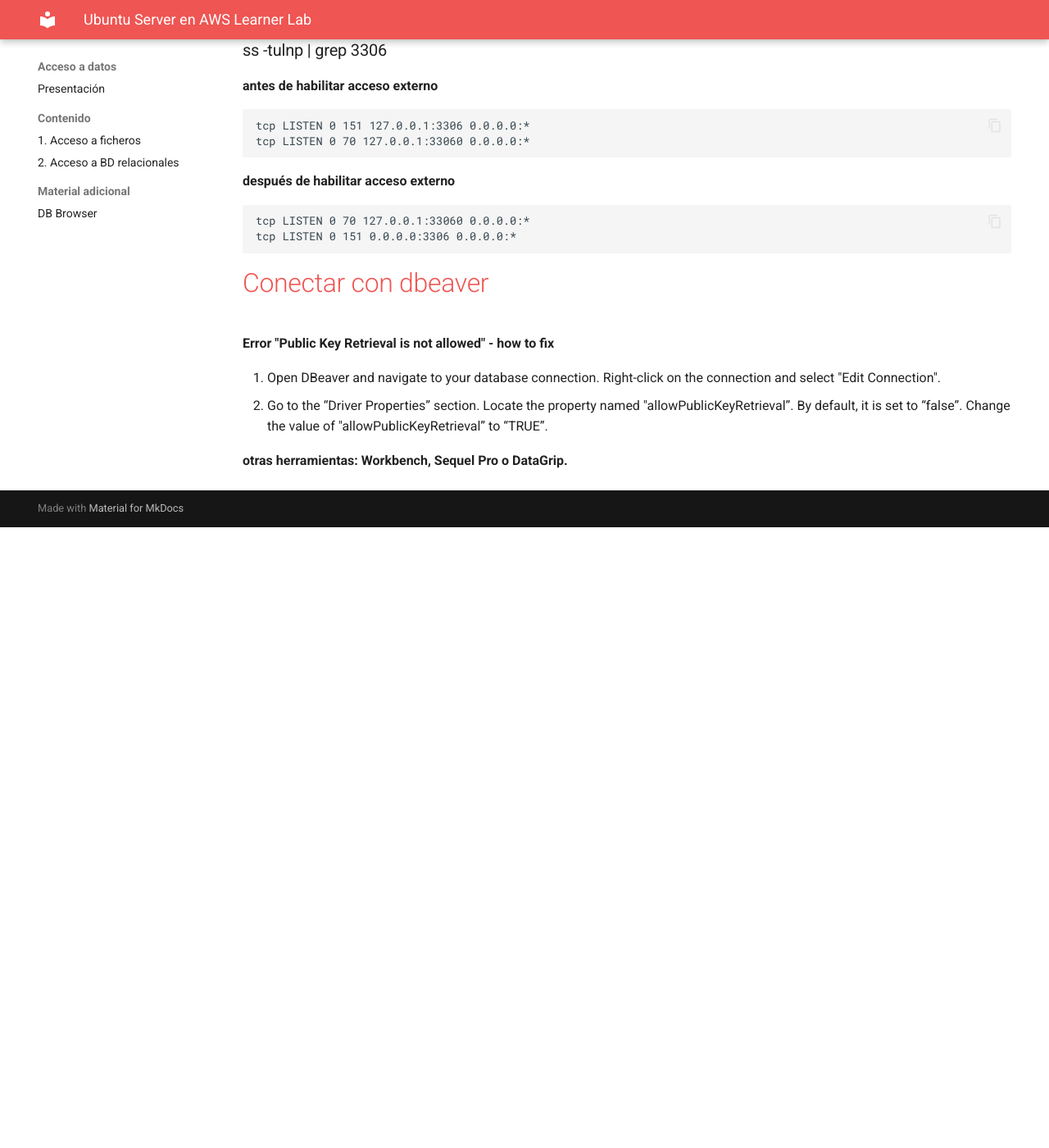
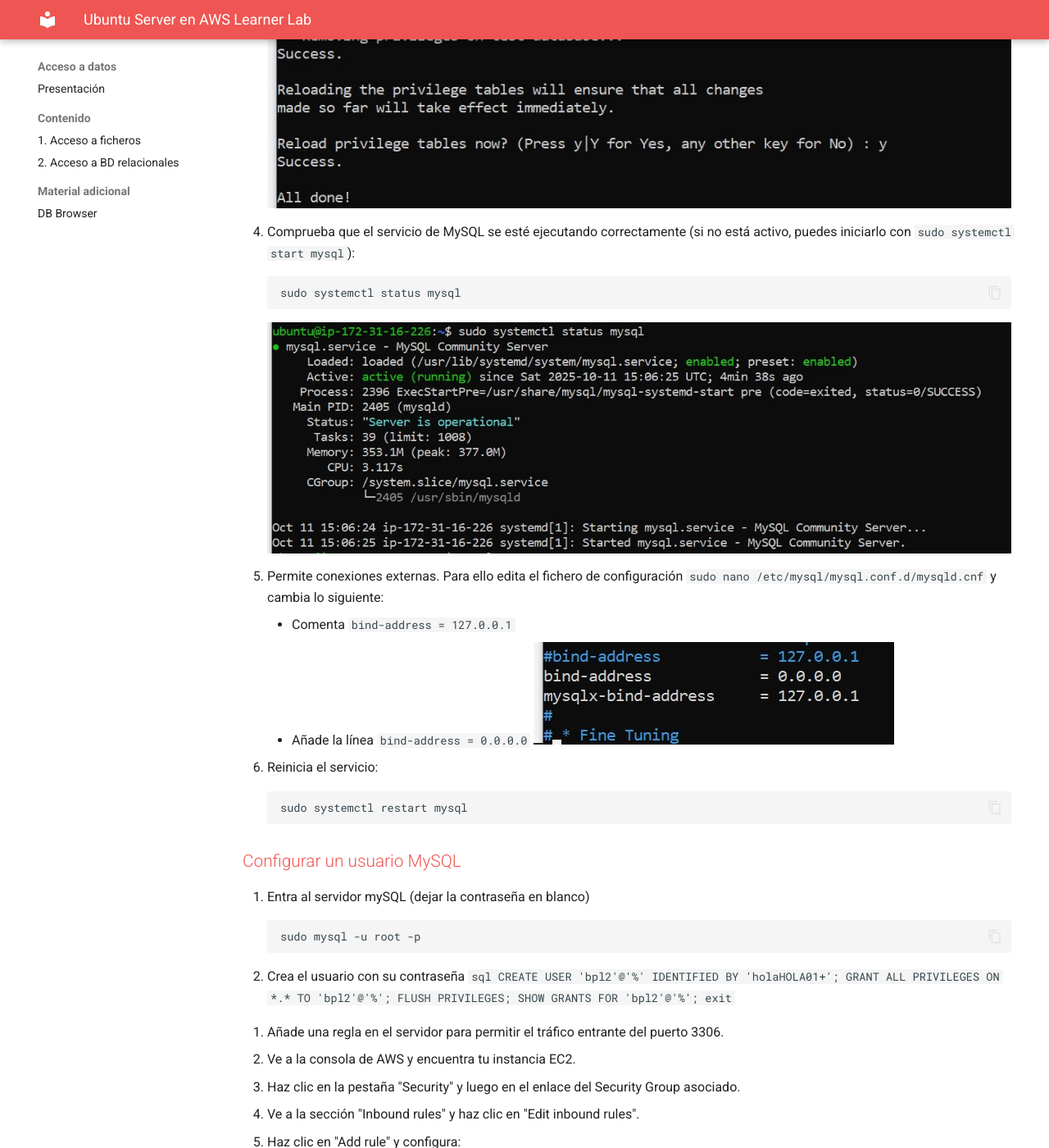
Before and after one commit to bpaterna/acceso_datos, an MkDocs documentation site: the page built from docs/AWSlab.md, in a window 1280 px wide and 1400 px high, scrolled down 9019 px. Shown: the whole window at 82% size. Built offline with MkDocs 1.6.1 and Material for MkDocs 9.7.7, drawn with Linux system fonts in a browser that asks for light colours; before the commit the page ends 9662 px from its top, so only the background shows below that; some of the changed text lies outside the part shown.

Commit message:
Update AWSlab.md

````diff
--- a/docs/AWSlab.md
+++ b/docs/AWSlab.md
@@ -66,62 +66,75 @@ A continuación se describen los pasos para crear un servidor Ubuntu en un labor
 
 <span class="mi_h3">Instalar mySQL</span>
 
-
-1.  Actualiza tu lista de paquetes:
+1. Actualiza la lista de paquetes del servidor:
     ```bash
     sudo apt update
     ```
-2.  Instala el servidor MySQL y las dependencias necesarias:
+2. Instala el servidor MySQL y las dependencias necesarias:
     ```bash
     sudo apt install mysql-server
     ```
-3.  Ejecuta el script de seguridad para establecer una contraseña de usuario root, eliminar usuarios anónimos y deshabilitar el inicio de sesión remoto del usuario root:
+3. Ejecuta el script de seguridad para establecer una contraseña de usuario root, eliminar usuarios anónimos y deshabilitar el inicio de sesión remoto del usuario root:
     ```bash
     sudo mysql_secure_installation
     ```
-4.  Comprueba que el servicio de MySQL se esté ejecutando correctamente:
+    ![Imagen 15](img/AWS/imagen_015.jpg)
+    ![Imagen 16](img/AWS/imagen_016.jpg)
+
+4. Comprueba que el servicio de MySQL se esté ejecutando correctamente (si no está activo, puedes iniciarlo con `sudo systemctl start mysql`):
     ```bash
     sudo systemctl status mysql
     ```
-    Si no está activo, puedes iniciarlo con `sudo systemctl start mysql`
+    ![Imagen 17](img/AWS/imagen_017.jpg)
 
-### Permitir conexiones externas
-`sudo nano /etc/mysql/mysql.conf.d/mysqld.cnf`
+5. Permite conexiones externas. Para ello edita el fichero de configuración
+`sudo nano /etc/mysql/mysql.conf.d/mysqld.cnf` y cambia lo siguiente:
+    - Comenta `bind-address = 127.0.0.1`
+    - Añade la línea `bind-address = 0.0.0.0`
+    ![Imagen 18](img/AWS/imagen_018.jpg)
 
-comentar `bind-address = 127.0.0.1`
-y añadir `bind-address = 0.0.0.0`
+6. Reinicia el servicio:
+    ```bash
+    sudo systemctl restart mysql
+    ```
 
-```bash
-sudo systemctl restart mysql
-```
 
-### Configurar el usuario MySQL para conectar desde fuera:
-```bash
-sudo mysql -u root -p (dejar la contraseña en blanco)
-```
+<span class="mi_h3">Configurar un usuario MySQL</span>
 
-```sql
-CREATE USER 'bpl2'@'%' IDENTIFIED BY 'holaHOLA01+';
-GRANT ALL PRIVILEGES ON *.* TO 'bpl2'@'%';
-FLUSH PRIVILEGES;
-SHOW GRANTS FOR 'bpl2'@'%';
-exit```
+1. Entra al servidor mySQL (dejar la contraseña en blanco)
+    ```bash
+    sudo mysql -u root -p
+    ```
+2. Crea el usuario con su contraseña
+    ```sql
+    CREATE USER 'bpl2'@'%' IDENTIFIED BY 'holaHOLA01+';
+    GRANT ALL PRIVILEGES ON *.* TO 'bpl2'@'%';
+    FLUSH PRIVILEGES;
+    SHOW GRANTS FOR 'bpl2'@'%';
+    exit```
 
+
+<!--
 ```bash
 sudo ufw allow 3306
 ```
+-->
 
-### Configura los Security Groups de AWS
-
-1.  Ve a la consola de AWS y encuentra tu instancia EC2.
-2.  Haz clic en la pestaña "Security" y luego en el enlace del Security Group asociado.
-3.  Ve a la sección "Inbound rules" y haz clic en "Edit inbound rules".
-4.  Haz clic en "Add rule" y configura:
+3. Añade una regla en el servidor para permitir el tráfico entrante del puerto 3306.
+-  Ve a la consola de AWS y encuentra tu instancia EC2.
+-  Haz clic en la pestaña "Security" y luego en el enlace del Security Group asociado.
+-  Ve a la sección "Inbound rules" y haz clic en "Edit inbound rules".
+-  Haz clic en "Add rule" y configura:
     *   **Type**: Custom TCP
     *   **Port range**: 3306
     *   **Source**: Puedes especificar una IP concreta o `0.0.0.0/0` para permitir acceso desde cualquier lugar (menos seguro).
-5.  Guarda las reglas.
+-  Guarda las reglas.
 
+    ![Imagen 25](img/AWS/imagen_025.jpg)
+
+
+
+<!--
 ### ss -tulnp | grep 3306
 
 **antes de habilitar acceso externo**
@@ -135,12 +148,4 @@ tcp LISTEN 0 70 127.0.0.1:33060 0.0.0.0:*
 tcp LISTEN 0 70 127.0.0.1:33060 0.0.0.0:*
 tcp LISTEN 0 151 0.0.0.0:3306 0.0.0.0:*
 ```
-
-# Conectar con dbeaver
-
-**Error "Public Key Retrieval is not allowed" - how to fix**
-
-1.  Open DBeaver and navigate to your database connection. Right-click on the connection and select "Edit Connection".
-2.  Go to the “Driver Properties” section. Locate the property named "allowPublicKeyRetrieval”. By default, it is set to “false”. Change the value of "allowPublicKeyRetrieval” to “TRUE”.
-
-**otras herramientas: Workbench, Sequel Pro o DataGrip.**
+-->
````
